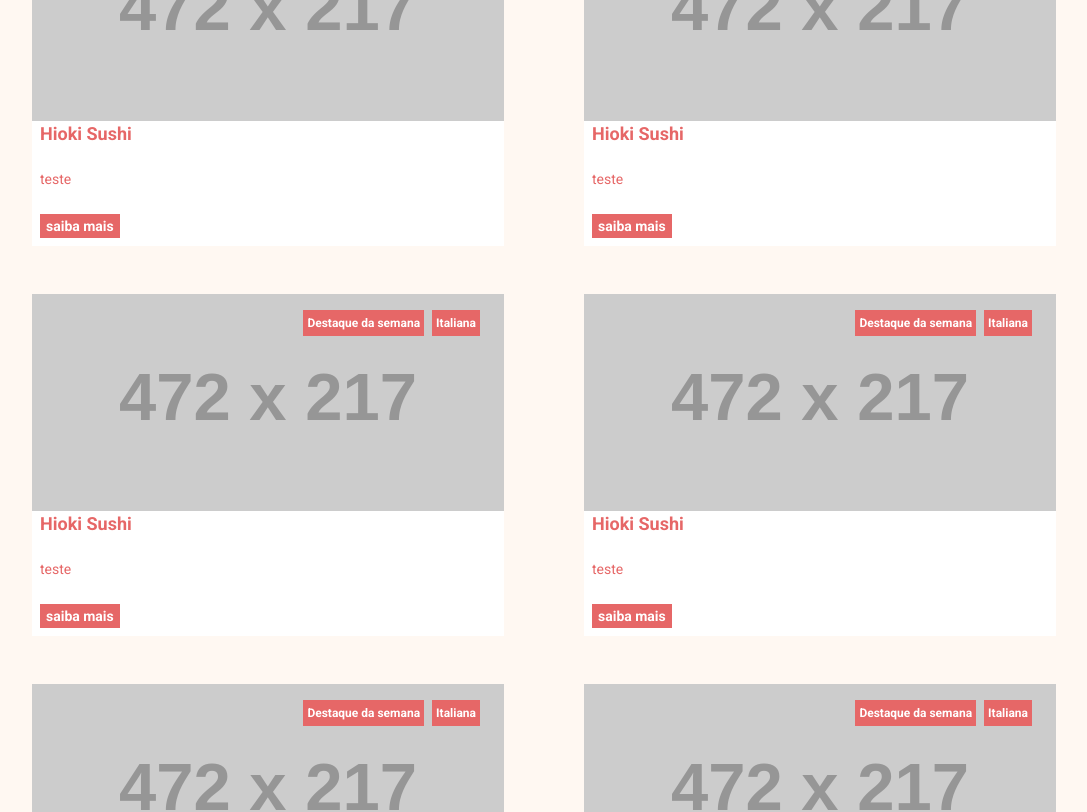
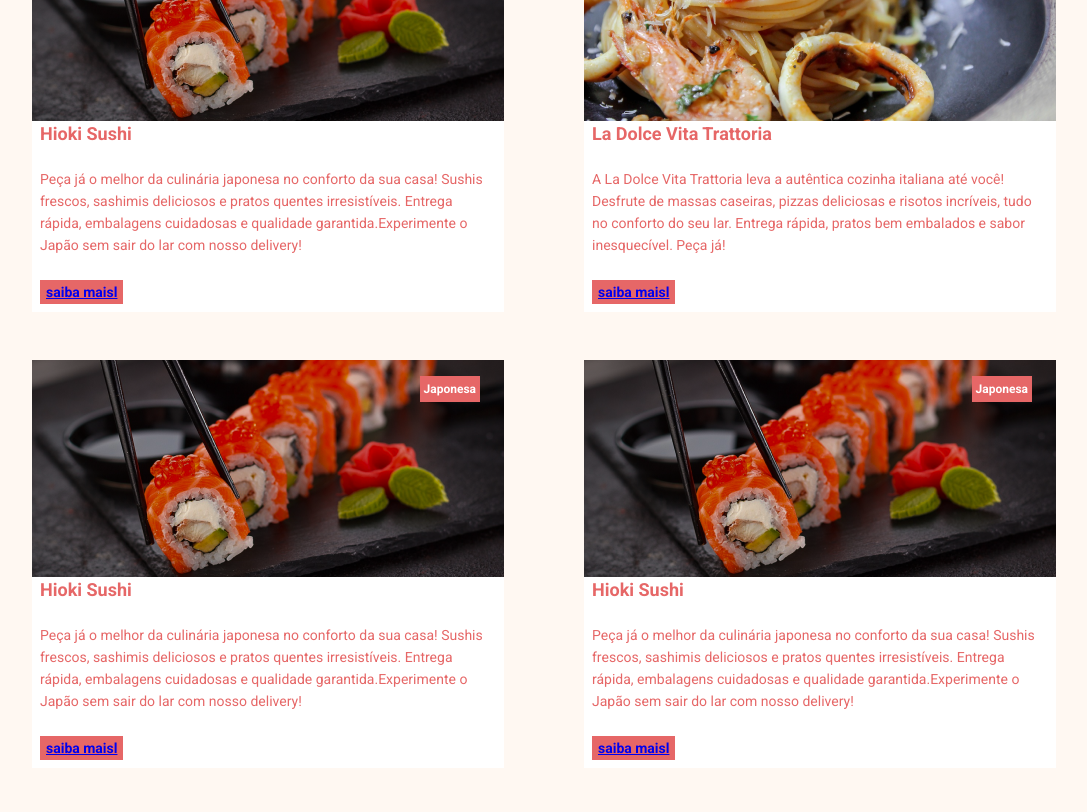
Before and after one commit to joao-carlos-dev/EFood, a React (Create React App) app: page / in a window 1280 px wide. Shown: the part 640-1452 px from the top of the page, without its empty margins (96-1183 px from the left). Built offline with nearby package versions, Linux system fonts and the light colour scheme.

Commit message:
construindo as rotas e pages

```diff
--- a/src/App.tsx
+++ b/src/App.tsx
@@ -1,32 +1,15 @@
-import { createBrowserRouter, RouterProvider } from 'react-router-dom'
-
-// import Apresentacao from './components/Apresentacao'
-// import Header from './components/Header'
+import { BrowserRouter } from 'react-router-dom'
 import { EstiloGlobal } from './styles'
-import RestaurantsList from './components/RestaurantsList'
-import Hero from './components/Hero'
-
-const rotas = createBrowserRouter([
-  {
-    path: '/',
-    element: (
-      <>
-        <Hero />
-        <RestaurantsList />
-      </>
-    )
-  }
-])
+import Rotas from './routes'
 
 function App() {
   return (
-    <>
+    <BrowserRouter>
       <EstiloGlobal />
       <div>
-        <RouterProvider router={rotas} />
-        {/* <Apresentacao /> */}
+        <Rotas />
       </div>
-    </>
+    </BrowserRouter>
   )
 }
 
--- a/src/components/Restaurants/index.tsx
+++ b/src/components/Restaurants/index.tsx
@@ -1,3 +1,4 @@
+import { Link } from 'react-router-dom'
 import { ButtonContainer } from '../Button/styles'
 import Tag from '../Tag'
 import { Card, Descricao, Infos, Titulo } from './styles'
@@ -19,7 +20,9 @@
     </Infos>
     <Titulo>{titulo}</Titulo>
     <Descricao>{descricao}</Descricao>
-    <ButtonContainer>saiba mais</ButtonContainer>
+    <ButtonContainer>
+      <Link to="/perfil">saiba maisl</Link>
+    </ButtonContainer>
   </Card>
 )
 
--- a/src/components/RestaurantsList/index.tsx
+++ b/src/components/RestaurantsList/index.tsx
@@ -1,51 +1,24 @@
+import Rest from '../../models/Rest'
 import Restaurants from '../Restaurants'
 import { Container, List } from './styles'
 
-const RestaurantsList = () => (
+export type Props = {
+  rests: Rest[]
+}
+
+const RestaurantsList = ({ rests }: Props) => (
   <Container>
     <div className="container">
       <List>
-        <Restaurants
-          titulo="Hioki Sushi "
-          descricao="teste"
-          image="//placehold.it/472x217"
-          infos={['Destaque da semana', 'Italiana']}
-        />
-
-        <Restaurants
-          titulo="Hioki Sushi "
-          descricao="teste"
-          image="//placehold.it/472x217"
-          infos={['Destaque da semana', 'Italiana']}
-        />
-
-        <Restaurants
-          titulo="Hioki Sushi "
-          descricao="teste"
-          image="//placehold.it/472x217"
-          infos={['Destaque da semana', 'Italiana']}
-        />
-
-        <Restaurants
-          titulo="Hioki Sushi "
-          descricao="teste"
-          image="//placehold.it/472x217"
-          infos={['Destaque da semana', 'Italiana']}
-        />
-
-        <Restaurants
-          titulo="Hioki Sushi "
-          descricao="teste"
-          image="//placehold.it/472x217"
-          infos={['Destaque da semana', 'Italiana']}
-        />
-
-        <Restaurants
-          titulo="Hioki Sushi "
-          descricao="teste"
-          image="//placehold.it/472x217"
-          infos={['Destaque da semana', 'Italiana']}
-        />
+        {rests.map((rest) => (
+          <Restaurants
+            key={rest.id}
+            titulo={rest.titulo}
+            descricao={rest.descricao}
+            image={rest.image}
+            infos={rest.infos}
+          />
+        ))}
       </List>
     </div>
   </Container>
--- /dev/null
+++ b/src/models/Rest.ts
@@ -0,0 +1,23 @@
+class Rest {
+  titulo: string
+  descricao: string
+  image: string
+  infos: string[]
+  id: number
+
+  constructor(
+    id: number,
+    titulo: string,
+    descricao: string,
+    image: string,
+    infos: string[]
+  ) {
+    this.id = id
+    this.titulo = titulo
+    this.image = image
+    this.infos = infos
+    this.descricao = descricao
+  }
+}
+
+export default Rest
--- /dev/null
+++ b/src/pages/Home/index.tsx
@@ -0,0 +1,64 @@
+import Hero from '../../components/Hero'
+import RestaurantsList from '../../components/RestaurantsList'
+import Rest from '../../models/Rest'
+import japonesa from '../../assets/images/rest.japones.png'
+import italiana from '../../assets/images/rest.italiano.png'
+
+const restaurantes: Rest[] = [
+  {
+    id: 1,
+    titulo: 'Hioki Sushi',
+    descricao:
+      'Peça já o melhor da culinária japonesa no conforto da sua casa! Sushis frescos, sashimis deliciosos e pratos quentes irresistíveis. Entrega rápida, embalagens cuidadosas e qualidade garantida.Experimente o Japão sem sair do lar com nosso delivery!',
+    infos: ['Destaque da semana', 'Japonesa'],
+    image: japonesa
+  },
+  {
+    id: 2,
+    titulo: 'La Dolce Vita Trattoria',
+    descricao:
+      'A La Dolce Vita Trattoria leva a autêntica cozinha italiana até você! Desfrute de massas caseiras, pizzas deliciosas e risotos incríveis, tudo no conforto do seu lar. Entrega rápida, pratos bem embalados e sabor inesquecível. Peça já!',
+    infos: ['Italiana'],
+    image: italiana
+  },
+  {
+    id: 3,
+    titulo: 'Hioki Sushi',
+    descricao:
+      'Peça já o melhor da culinária japonesa no conforto da sua casa! Sushis frescos, sashimis deliciosos e pratos quentes irresistíveis. Entrega rápida, embalagens cuidadosas e qualidade garantida.Experimente o Japão sem sair do lar com nosso delivery!',
+    infos: ['Japonesa'],
+    image: japonesa
+  },
+  {
+    id: 4,
+    titulo: 'Hioki Sushi',
+    descricao:
+      'Peça já o melhor da culinária japonesa no conforto da sua casa! Sushis frescos, sashimis deliciosos e pratos quentes irresistíveis. Entrega rápida, embalagens cuidadosas e qualidade garantida.Experimente o Japão sem sair do lar com nosso delivery!',
+    infos: ['Japonesa'],
+    image: japonesa
+  },
+  {
+    id: 5,
+    titulo: 'Hioki Sushi',
+    descricao:
+      'Peça já o melhor da culinária japonesa no conforto da sua casa! Sushis frescos, sashimis deliciosos e pratos quentes irresistíveis. Entrega rápida, embalagens cuidadosas e qualidade garantida.Experimente o Japão sem sair do lar com nosso delivery!',
+    infos: ['Japonesa'],
+    image: japonesa
+  },
+  {
+    id: 6,
+    titulo: 'Hioki Sushi',
+    descricao:
+      'Peça já o melhor da culinária japonesa no conforto da sua casa! Sushis frescos, sashimis deliciosos e pratos quentes irresistíveis. Entrega rápida, embalagens cuidadosas e qualidade garantida.Experimente o Japão sem sair do lar com nosso delivery!',
+    infos: ['Japonesa'],
+    image: japonesa
+  }
+]
+const Home = () => (
+  <>
+    <Hero />
+    <RestaurantsList rests={restaurantes} />
+  </>
+)
+
+export default Home
--- /dev/null
+++ b/src/pages/Perfil/index.tsx
@@ -0,0 +1,66 @@
+import RestaurantsList from '../../components/RestaurantsList'
+import Rest from '../../models/Rest'
+import japonesa from '../../assets/images/rest.japones.png'
+import italiana from '../../assets/images/rest.italiano.png'
+import Apresentacao from '../../components/Apresentacao'
+import Header from '../../components/Header'
+
+const restaurantes: Rest[] = [
+  {
+    id: 1,
+    titulo: 'Hioki Sushi',
+    descricao:
+      'Peça já o melhor da culinária japonesa no conforto da sua casa! Sushis frescos, sashimis deliciosos e pratos quentes irresistíveis. Entrega rápida, embalagens cuidadosas e qualidade garantida.Experimente o Japão sem sair do lar com nosso delivery!',
+    infos: ['Destaque da semana', 'Japonesa'],
+    image: japonesa
+  },
+  {
+    id: 2,
+    titulo: 'La Dolce Vita Trattoria',
+    descricao:
+      'A La Dolce Vita Trattoria leva a autêntica cozinha italiana até você! Desfrute de massas caseiras, pizzas deliciosas e risotos incríveis, tudo no conforto do seu lar. Entrega rápida, pratos bem embalados e sabor inesquecível. Peça já!',
+    infos: ['Italiana'],
+    image: italiana
+  },
+  {
+    id: 3,
+    titulo: 'Hioki Sushi',
+    descricao:
+      'Peça já o melhor da culinária japonesa no conforto da sua casa! Sushis frescos, sashimis deliciosos e pratos quentes irresistíveis. Entrega rápida, embalagens cuidadosas e qualidade garantida.Experimente o Japão sem sair do lar com nosso delivery!',
+    infos: ['Japonesa'],
+    image: japonesa
+  },
+  {
+    id: 4,
+    titulo: 'Hioki Sushi',
+    descricao:
+      'Peça já o melhor da culinária japonesa no conforto da sua casa! Sushis frescos, sashimis deliciosos e pratos quentes irresistíveis. Entrega rápida, embalagens cuidadosas e qualidade garantida.Experimente o Japão sem sair do lar com nosso delivery!',
+    infos: ['Japonesa'],
+    image: japonesa
+  },
+  {
+    id: 5,
+    titulo: 'Hioki Sushi',
+    descricao:
+      'Peça já o melhor da culinária japonesa no conforto da sua casa! Sushis frescos, sashimis deliciosos e pratos quentes irresistíveis. Entrega rápida, embalagens cuidadosas e qualidade garantida.Experimente o Japão sem sair do lar com nosso delivery!',
+    infos: ['Japonesa'],
+    image: japonesa
+  },
+  {
+    id: 6,
+    titulo: 'Hioki Sushi',
+    descricao:
+      'Peça já o melhor da culinária japonesa no conforto da sua casa! Sushis frescos, sashimis deliciosos e pratos quentes irresistíveis. Entrega rápida, embalagens cuidadosas e qualidade garantida.Experimente o Japão sem sair do lar com nosso delivery!',
+    infos: ['Japonesa'],
+    image: japonesa
+  }
+]
+const Perfil = () => (
+  <>
+    <Header />
+    <Apresentacao />
+    <RestaurantsList rests={restaurantes} />
+  </>
+)
+
+export default Perfil
--- /dev/null
+++ b/src/routes.tsx
@@ -0,0 +1,12 @@
+import { Routes, Route } from 'react-router-dom'
+import Home from './pages/Home'
+import Perfil from './pages/Perfil'
+
+const Rotas = () => (
+  <Routes>
+    <Route path="/" element={<Home />} />
+    <Route path="/perfil" element={<Perfil />} />
+  </Routes>
+)
+
+export default Rotas
```
Also changed, not shown: src/assets/images/rest.italiano.png (added), src/assets/images/rest.japones.png (added).
